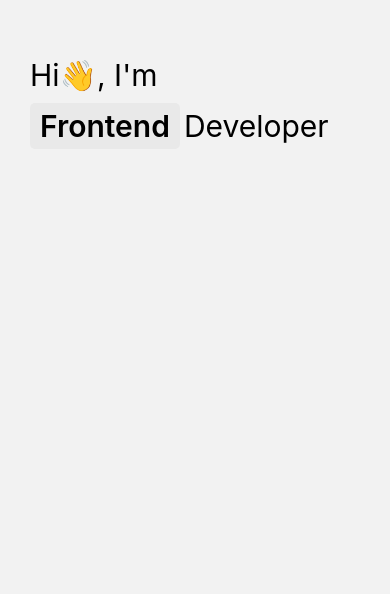
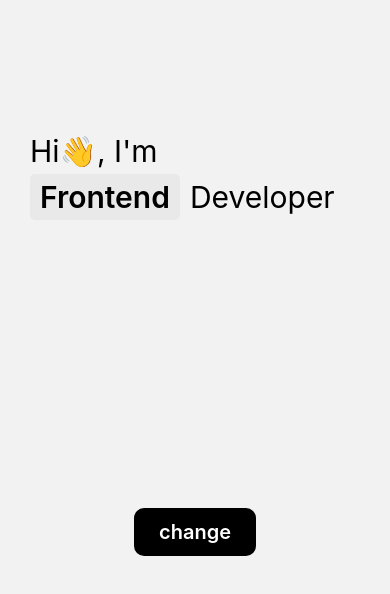
Before and after one commit to taewoongheo/react-native-motion-lab, a React Native app: screen /InlineTextSwap in a window 390 px wide. Shown: the part 248-842 px from the top of the page. Built offline with nearby package versions, Linux system fonts and the light colour scheme.

Commit message:
feat: add Reanimated-based sequential fade-in to dropdown items

```diff
--- a/src/interactions/inline-text-swap/InlineTextSwap.tsx
+++ b/src/interactions/inline-text-swap/InlineTextSwap.tsx
@@ -4,81 +4,192 @@ import Animated, {
   Easing,
   FadeInDown,
   LinearTransition,
+  FadeIn,
+  FadeOut,
+  FadeInUp,
 } from 'react-native-reanimated';
 
-const variants = [
+function InlineTextSwap(): React.ReactElement {
+  const [variants, setVariants] = useState<string[]>([
     'Frontend',
     'Backend',
     'Fullstack',
     'Devops',
     'Coffee-fueled',
     'Frontend And Backend',
-];
+  ]);
 
-function InlineTextSwap(): React.ReactElement {
-  const [idx, setIdx] = useState<number>(0);
+  const [isExpanded, setIsExpanded] = useState<boolean>(false);
 
-  const tapHandler = () => {
-    setIdx((idx + 1) % variants.length);
+  const changeWord = (): void => {
+    const copy = [...variants];
+    const head = copy.shift();
+    setVariants([...copy, head || 'not']);
+    setIsExpanded(false);
+  };
+
+  const dropDown = (): void => {
+    setIsExpanded(prevState => !prevState);
   };
 
   return (
-    <View style={styles.container}>
-      <Text style={[styles.staticText, styles.intro]}>Hi👋, I'm</Text>
+    <View style={styles.mainContainer}>
+      <Animated.View
+        style={styles.mainAnimatedContainer}
+        layout={LinearTransition.duration(200)}>
+        <Text style={styles.staticText}>Hi👋, I'm</Text>
+
         <View style={styles.textContainer}>
-        <View>
-          <TouchableOpacity onPress={tapHandler}>
+          <TouchableOpacity onPress={dropDown} activeOpacity={0.7}>
             <View style={styles.variantsContainer}>
               <Animated.Text
                 style={styles.variantsText}
-                key={idx}
+                key={variants[0]}
                 entering={FadeInDown.duration(400).easing(
                   Easing.out(Easing.exp),
                 )}>
-                {variants[idx]}
+                {variants[0]}
               </Animated.Text>
             </View>
           </TouchableOpacity>
-        </View>
-        <Text> </Text>
+
+          {!isExpanded && (
             <Animated.Text
-          style={styles.staticText}
-          layout={LinearTransition.duration(250)}>
+              style={[styles.staticText, styles.inlineDeveloper]}
+              entering={FadeIn.duration(300).easing(Easing.out(Easing.quad))}
+              exiting={FadeOut.duration(250).easing(Easing.in(Easing.quad))}
+              layout={LinearTransition.duration(300).easing(
+                Easing.inOut(Easing.ease),
+              )}>
               Developer
             </Animated.Text>
+          )}
+
+          {isExpanded && (
+            <>
+              <Animated.View
+                style={styles.dropdownContainer}
+                layout={LinearTransition.duration(300)}>
+                {variants.slice(1).map((variant, index) => (
+                  <Animated.View
+                    key={index}
+                    entering={FadeInUp.duration(1000)
+                      .delay(index * 10)
+                      .easing(Easing.out(Easing.exp))}
+                    exiting={FadeOut.duration(200).easing(
+                      Easing.in(Easing.quad),
+                    )}
+                    layout={LinearTransition.duration(300)}>
+                    <TouchableOpacity
+                      style={styles.dropdownItem}
+                      onPress={() => {
+                        const newVariants = [
+                          variant,
+                          ...variants.filter(v => v !== variant),
+                        ];
+                        setVariants(newVariants);
+                        setIsExpanded(false);
+                      }}>
+                      <Text style={styles.dropdownText}>{variant}</Text>
+                    </TouchableOpacity>
+                  </Animated.View>
+                ))}
+              </Animated.View>
+
+              <Animated.Text
+                style={[styles.staticText, styles.developerTextExpanded]}
+                entering={FadeInUp.duration(400)
+                  .delay(variants.length * 25)
+                  .easing(Easing.out(Easing.exp))}
+                exiting={FadeOut.duration(200).easing(Easing.in(Easing.quad))}
+                layout={LinearTransition.duration(400)}>
+                Developer
+              </Animated.Text>
+            </>
+          )}
         </View>
+      </Animated.View>
+
+      <TouchableOpacity
+        onPress={changeWord}
+        style={styles.btn}
+        activeOpacity={0.7}>
+        <Text style={styles.btnText}>change</Text>
+      </TouchableOpacity>
     </View>
   );
 }
 
 const styles = StyleSheet.create({
-  container: {
-    marginTop: 300,
-    alignItems: 'flex-start',
+  mainContainer: {
+    flex: 1,
+    justifyContent: 'center',
+    paddingHorizontal: 30,
   },
-  intro: {
-    paddingLeft: 30,
-  },
+  mainAnimatedContainer: {},
   textContainer: {
     flexDirection: 'row',
     flexWrap: 'wrap',
-    paddingHorizontal: 30,
+  },
+
+  // drop down
+  dropdownContainer: {
+    alignSelf: 'flex-start',
+  },
+  dropdownItem: {
+    paddingVertical: 3,
+    paddingLeft: 30,
+  },
+  dropdownText: {
+    fontSize: 24,
+    fontWeight: 600,
     marginVertical: 5,
   },
+  dropdownAndTextContainer: {
+    marginTop: 5,
+    alignSelf: 'flex-start',
+    width: '100%',
+  },
+
+  // text
   variantsContainer: {
     backgroundColor: '#e9e9e9',
     paddingHorizontal: 10,
     borderRadius: 5,
+    marginRight: 10,
   },
   variantsText: {
     fontSize: 30,
-    fontWeight: 600,
+    fontWeight: '600',
     marginVertical: 5,
   },
   staticText: {
     fontSize: 30,
-    fontWeight: 400,
+    fontWeight: '400',
     marginVertical: 5,
+  },
+  inlineDeveloper: {
+    alignSelf: 'baseline',
+    lineHeight: 36,
+  },
+  developerTextExpanded: {
+    marginTop: 5,
+  },
+
+  // button
+  btn: {
+    position: 'absolute',
+    bottom: 40,
+    alignSelf: 'center',
+    backgroundColor: 'black',
+    padding: 12,
+    paddingHorizontal: 25,
+    borderRadius: 10,
+  },
+  btnText: {
+    color: 'white',
+    fontSize: 20,
+    fontWeight: '600',
   },
 });
 
```
Lines whose indentation alone changed are shown as unchanged.
